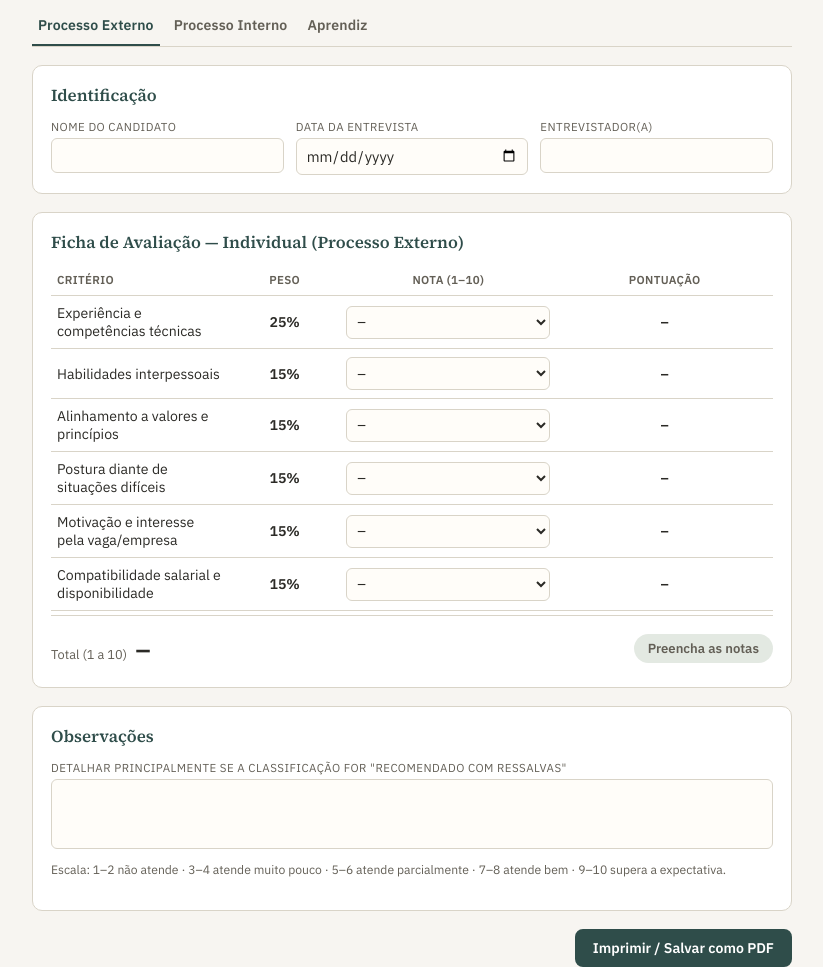
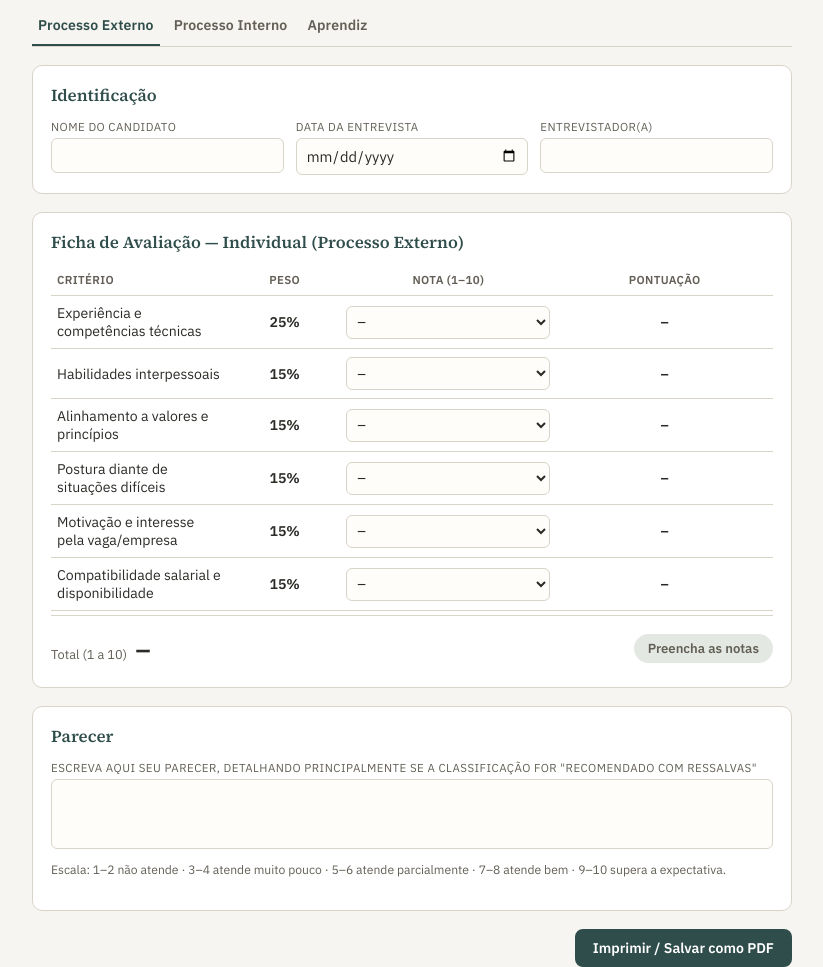
Before and after one commit to grupomta/fichas, a plain HTML site: page index.html in a window 1280 px wide. Shown: the part 108-1075 px from the top of the page, without its empty margins (228-1051 px from the left). Drawn offline with Linux system fonts and the light colour scheme.

Commit message:
Add files via upload

```diff
--- a/index.html
+++ b/index.html
@@ -325,8 +325,8 @@
     </div>
 
     <div class="card">
-      <h2>Observações</h2>
-      <label for="in-obs">Detalhar principalmente se a classificação for "recomendado com ressalvas"</label>
+      <h2>Parecer</h2>
+      <label for="in-obs">Escreva aqui seu parecer, detalhando principalmente se a classificação for "recomendado com ressalvas"</label>
       <textarea id="in-obs"></textarea>
       <p class="legend">Escala: 1–2 não atende · 3–4 atende muito pouco · 5–6 atende parcialmente · 7–8 atende bem · 9–10 supera a expectativa.</p>
     </div>
@@ -369,8 +369,8 @@
     </div>
 
     <div class="card">
-      <h2>Observações</h2>
-      <label for="pi-obs">Detalhar principalmente se a classificação for "recomendado com ressalvas"</label>
+      <h2>Parecer</h2>
+      <label for="pi-obs">Escreva aqui seu parecer, detalhando principalmente se a classificação for "recomendado com ressalvas"</label>
       <textarea id="pi-obs"></textarea>
       <p class="legend">Escala: 1–2 não atende · 3–4 atende muito pouco · 5–6 atende parcialmente · 7–8 atende bem · 9–10 supera a expectativa.</p>
     </div>
@@ -414,8 +414,8 @@
     </div>
 
     <div class="card">
-      <h2>Observações</h2>
-      <label for="ap-obs">Detalhar principalmente se a classificação for "recomendado com ressalvas"</label>
+      <h2>Parecer</h2>
+      <label for="ap-obs">Escreva aqui seu parecer, detalhando principalmente se a classificação for "recomendado com ressalvas"</label>
       <textarea id="ap-obs"></textarea>
       <p class="legend">Escala: 1–2 não atende · 3–4 atende muito pouco · 5–6 atende parcialmente · 7–8 atende bem · 9–10 supera a expectativa.</p>
     </div>
@@ -471,13 +471,13 @@
     var dot = '<span class="pill-dot"></span>';
     if (total >= REC) {
       pillEl.classList.add('good');
-      pillEl.innerHTML = dot + 'Recomendado';
+      pillEl.innerHTML = dot + 'Aprovado';
     } else if (total >= RESSALVA) {
       pillEl.classList.add('warn');
       pillEl.innerHTML = dot + 'Recomendado com ressalvas';
     } else {
       pillEl.classList.add('bad');
-      pillEl.innerHTML = dot + 'Não recomendado';
+      pillEl.innerHTML = dot + 'Desclassificado';
     }
   }
 
```
